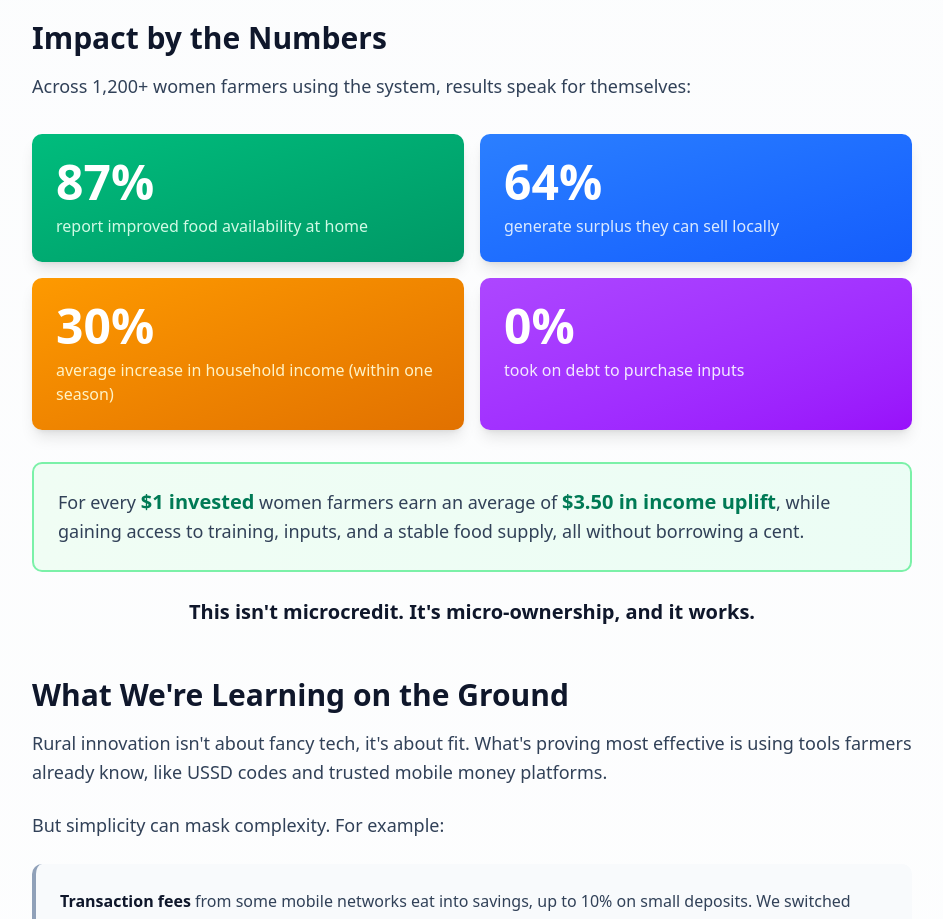
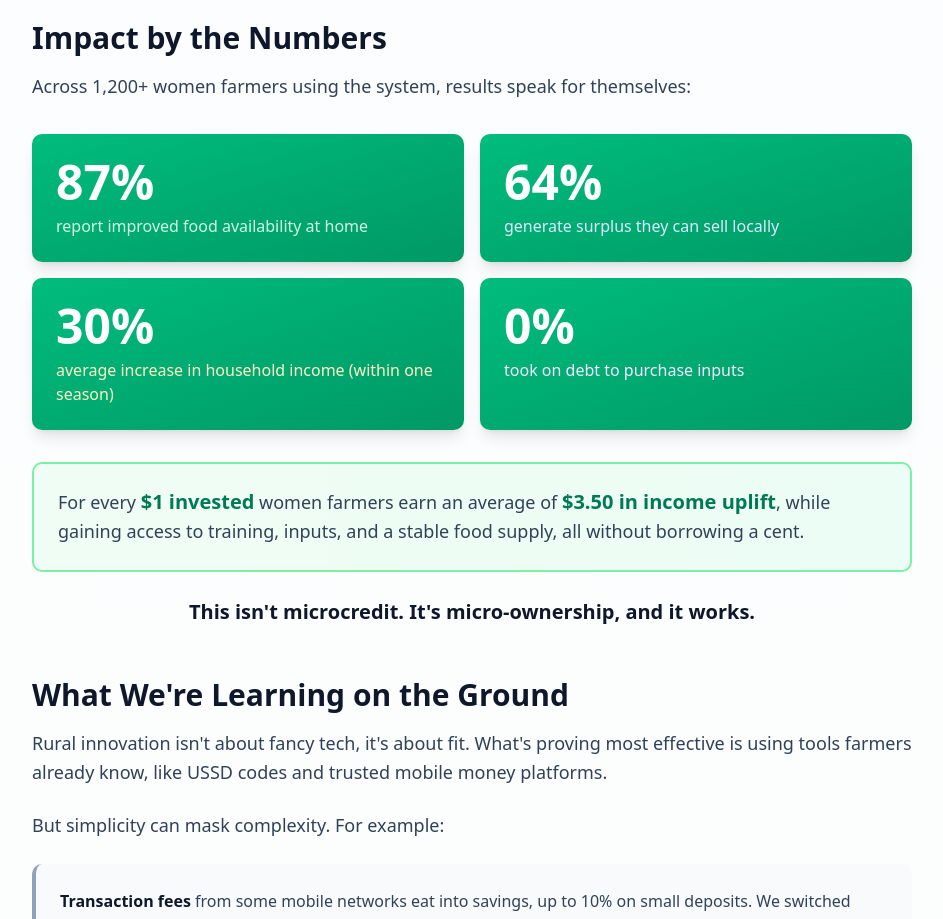
Before and after one commit to Mhando-Z/HervegWeb, a Next.js app: page /articles/article1 in a window 1280 px wide. Shown: the part 4420-5339 px from the top of the page, without its empty margins (168-1111 px from the left). Built offline with nearby package versions, Linux system fonts and the light colour scheme; a web font is replaced by a local one.

Commit message:
Phase One

```diff
--- a/src/app/articles/article1/page.jsx
+++ b/src/app/articles/article1/page.jsx
@@ -419,21 +419,21 @@ const Article1 = () => {
                 </p>
               </div>
 
-              <div className="bg-linear-to-br from-blue-500 to-blue-600 rounded-lg p-6 text-white shadow-lg">
+              <div className="bg-linear-to-br from-emerald-500 to-emerald-600 rounded-lg p-6 text-white shadow-lg">
                 <p className="text-5xl font-bold mb-2">64%</p>
                 <p className="text-blue-100">
                   generate surplus they can sell locally
                 </p>
               </div>
 
-              <div className="bg-linear-to-br from-amber-500 to-amber-600 rounded-lg p-6 text-white shadow-lg">
+              <div className="bg-linear-to-br from-emerald-500 to-emerald-600 rounded-lg p-6 text-white shadow-lg">
                 <p className="text-5xl font-bold mb-2">30%</p>
                 <p className="text-amber-100">
                   average increase in household income (within one season)
                 </p>
               </div>
 
-              <div className="bg-linear-to-br from-purple-500 to-purple-600 rounded-lg p-6 text-white shadow-lg">
+              <div className="bg-linear-to-br from-emerald-500 to-emerald-600 rounded-lg p-6 text-white shadow-lg">
                 <p className="text-5xl font-bold mb-2">0%</p>
                 <p className="text-purple-100">
                   took on debt to purchase inputs
```
